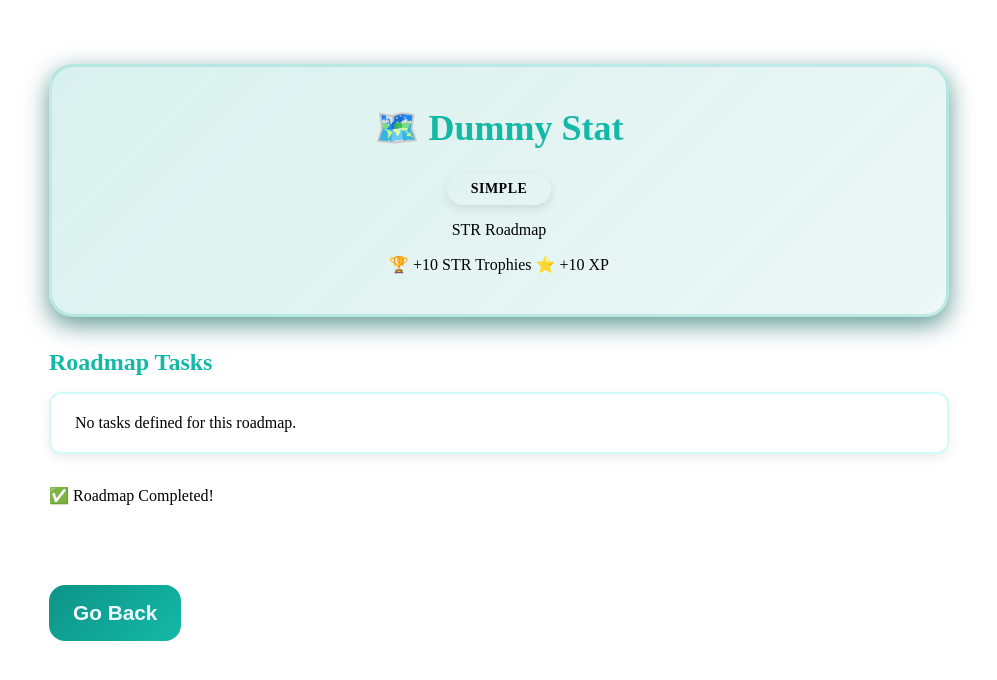
After one commit to PranavKrish07/Crescendo, a Django app: page /roadmap/1/ in a window 1280 px wide. The commit adds this page. Shown: the top 680 px of the page, without its empty margins (141-1138 px from the left). Run offline with Django 5.2, Linux system fonts and the light colour scheme; a user stored in the database is signed in; data comes from the database, SQL or seed files in the repository; both versions use the stored data as it was after the commit; some web fonts are replaced.

Commit message:
v1 prototype

```diff
--- a/crescendo/home/admin.py
+++ b/crescendo/home/admin.py
@@ -1,6 +1,9 @@
 from django.contrib import admin
-from .models import User_profile, List, Task
+from .models import User_profile, List, Task, StatQuest, UserQuestProgress, StatTask
 
 admin.site.register(User_profile)
 admin.site.register(List)
 admin.site.register(Task)
+admin.site.register(StatQuest)
+admin.site.register(UserQuestProgress)
+admin.site.register(StatTask)
--- a/crescendo/home/urls.py
+++ b/crescendo/home/urls.py
@@ -4,6 +4,8 @@ from . import views
 urlpatterns = [
     path('', views.index, name='index'),
     path('home/', views.home, name='home'),
+    path('start_roadmap/<int:quest_id>/', views.start_roadmap, name='start_roadmap'),
+    path('roadmap/<int:progress_id>/', views.open_roadmap, name='open_roadmap'),
     path('<str:quest_name>/', views.openQuest, name='open_quest'),
     path('delete/<int:quest_id>/', views.delete_quest, name='delete_quest'),
 ]
--- a/crescendo/home/views.py
+++ b/crescendo/home/views.py
@@ -1,7 +1,7 @@
 from django.http import HttpResponseRedirect, Http404
-from django.shortcuts import render
+from django.shortcuts import render, get_object_or_404, redirect
 from django.contrib.auth.decorators import login_required
-from .models import User_profile, List, Task
+from .models import User_profile, List, Task, UserQuestProgress, StatQuest, StatTask
 from .forms import ListForm, TaskForm
 from django.forms import modelformset_factory
 
@@ -10,7 +10,6 @@ checkboxformset = modelformset_factory(Task, fields=('is_completed',), extra=0)
 def index(request):
     if request.user.is_authenticated:
         return HttpResponseRedirect('/home/')
-
     return render(request, 'index.html')
 
 def calculate_threshold(level):
@@ -32,6 +31,7 @@ def calculate_rank(trophies):
 
 @login_required
 def home(request):
+    # --- 1. HANDLE FORM SUBMISSION ---
     user_profile = User_profile.objects.filter(user=request.user).first()
     if request.method == 'POST':
         listForm = ListForm(request.POST)
@@ -42,37 +42,56 @@ def home(request):
             return HttpResponseRedirect('/home/')
     else:
         listform = ListForm()
+
+    # --- 2. PROFILE CHECKS ---
     if not user_profile or not user_profile.is_quiz_completed:
         return HttpResponseRedirect('/quiz/1/')
 
+    # --- 3. LEVELING LOGIC ---
     current_level_threshold = calculate_threshold(user_profile.level)
     previous_level_threshold = calculate_threshold(user_profile.level - 1)
-    #Maximum xp of  the current level
+
     level_range = current_level_threshold - previous_level_threshold
-    # How much XP they have gained SINCE the last level
     xp_progress = user_profile.xp - previous_level_threshold
     xp_to_gain = level_range - xp_progress
 
     if user_profile.xp >= calculate_threshold(user_profile.level):
         user_profile.level += 1
         user_profile.save()
-    # trophies ranges
+
+    # --- 4. DATA FETCHING ---
+
+    # A. Manual Quests (Lists)
     Quests = List.objects.filter(user=request.user, is_completed=False)
     completed_quests = List.objects.filter(user=request.user, is_completed=True)
 
-    #Ranks - Mental Stats
+    # B. Stat Quests (Roadmaps)
+    # Get IDs of roadmaps the user has already accepted (Active or Completed)
+    started_quest_ids = UserQuestProgress.objects.filter(user=request.user).values_list('quest_id', flat=True)
+
+    # Available: Quests NOT in the started list
+    available_roadmaps = StatQuest.objects.exclude(id__in=started_quest_ids)
+
+    # Active: Quests in the started list that are NOT completed
+    # Added .select_related('quest') to boost performance
+    active_stat_quests = UserQuestProgress.objects.filter(
+        user=request.user,
+        is_completed=False
+    ).select_related('quest')
+
+    # --- 5. STAT CALCULATIONS ---
+    # Mental Stats
     int_rank = calculate_rank(user_profile.INT_trophies)
     per_rank = calculate_rank(user_profile.PER_trophies)
     wil_rank = calculate_rank(user_profile.WIL_trophies)
     cha_rank = calculate_rank(user_profile.CHA_trophies)
 
-    #Ranks - Physical Stats
+    # Physical Stats
     str_rank = calculate_rank(user_profile.STR_trophies)
     agi_rank = calculate_rank(user_profile.AGI_trophies)
     vit_rank = calculate_rank(user_profile.VIT_trophies)
     end_rank = calculate_rank(user_profile.END_trophies)
 
-    # Mental Stats List for template loop
     mental_stats = [
         {'name': 'Intelligence', 'rank': int_rank, 'trophies': user_profile.INT_trophies},
         {'name': 'Perception', 'rank': per_rank, 'trophies': user_profile.PER_trophies},
@@ -80,7 +99,6 @@ def home(request):
         {'name': 'Charisma', 'rank': cha_rank, 'trophies': user_profile.CHA_trophies},
     ]
 
-    # Physical Stats List for template loop
     physical_stats = [
         {'name': 'Strength', 'rank': str_rank, 'trophies': user_profile.STR_trophies},
         {'name': 'Agility', 'rank': agi_rank, 'trophies': user_profile.AGI_trophies},
@@ -88,15 +106,66 @@ def home(request):
         {'name': 'Endurance', 'rank': end_rank, 'trophies': user_profile.END_trophies},
     ]
 
-    return render(request, 'home.html', {'user_details': user_profile,
-                                         'level_range': level_range,
-                                         'xp_progress': xp_progress,
-                                         'xp_to_gain': xp_to_gain,
-                                         'Quests': Quests,
-                                         'completed_quests': completed_quests,
-                                         'listform': listform,
-                                         'mental_stats': mental_stats,
-                                         'physical_stats': physical_stats})
+    return render(request, 'home.html', {
+        'user_details': user_profile,
+        'level_range': level_range,
+        'xp_progress': xp_progress,
+        'xp_to_gain': xp_to_gain,
+        'Quests': Quests,
+        'completed_quests': completed_quests,
+        'listform': listform,
+        'mental_stats': mental_stats,
+        'physical_stats': physical_stats,
+        'available_roadmaps': available_roadmaps,
+        'active_roadmaps': active_stat_quests
+    })
+
+@login_required
+def start_roadmap(request, quest_id):
+    """
+    Accepts a predefined StatQuest and creates a UserQuestProgress record.
+    """
+    quest_template = get_object_or_404(StatQuest, id=quest_id)
+    # Create the link between this user and the predefined roadmap
+    UserQuestProgress.objects.get_or_create(user=request.user, quest=quest_template)
+    return redirect('home')
+
+@login_required
+def open_roadmap(request, progress_id):
+    """
+    Display the predefined tasks for a roadmap the user has started.
+    """
+    progress = get_object_or_404(
+        UserQuestProgress.objects.select_related('quest'),
+        id=progress_id,
+        user=request.user
+    )
+    quest = progress.quest
+    tasks = StatTask.objects.filter(quest=quest)
+
+    # Completion logic: if user marks roadmap complete
+    if request.method == 'POST' and 'complete_roadmap' in request.POST:
+        if not progress.is_completed:
+            progress.is_completed = True
+            progress.save()
+
+            # Award XP and Trophies
+            profile = request.user.user_profile
+            profile.xp += quest.xp_reward
+
+            # Award trophies to the correct stat field
+            trophy_field = f"{quest.category}_trophies"
+            current_trophies = getattr(profile, trophy_field, 0)
+            setattr(profile, trophy_field, current_trophies + quest.trophy_reward)
+            profile.save()
+
+            return redirect('home')
+
+    return render(request, 'openRoadmap.html', {
+        'progress': progress,
+        'quest': quest,
+        'tasks': tasks,
+    })
 
 @login_required
 def delete_quest(request, quest_id):
@@ -108,13 +177,17 @@ def delete_quest(request, quest_id):
 
 @login_required
 def openQuest(request, quest_name):
+    # NOTE: This view currently only handles Manual Lists.
+    # We will need a separate view (e.g., openStatQuest) for the roadmaps later.
     quest = List.objects.filter(name=quest_name, user=request.user).first()
     if not quest:
         raise Http404("Quest not found")
+
     quest_tasks = Task.objects.filter(list=quest)
     completed_tasks = quest_tasks.filter(is_completed=True).count()
     total_tasks = quest_tasks.count()
 
+    # Dynamic Difficulty Logic
     if total_tasks <= 5:
         xp_gain = 10
         difficulty = 'Simple'
@@ -131,17 +204,20 @@ def openQuest(request, quest_name):
         xp_gain = 100
         difficulty = 'Extreme'
 
+    # Update difficulty if it changed
     if quest.difficulty != difficulty:
         quest.difficulty = difficulty
         quest.save()
 
+    # Completion Logic (One-time XP award)
     if total_tasks > 0 and completed_tasks == total_tasks and not quest.is_completed:
         quest.is_completed = True
         quest.save()
         profile = request.user.user_profile
         profile.xp += xp_gain
         profile.save()
-    #forms
+
+    # Forms Handling
     taskForm = TaskForm()
     formset = checkboxformset(queryset=quest_tasks)
 
@@ -160,4 +236,12 @@ def openQuest(request, quest_name):
                 formset.save()
                 return HttpResponseRedirect(f"/{quest.name}/")
 
-    return render(request, 'openQuest.html', {'quest_tasks': quest_tasks, 'quest_name': quest.name, 'taskForm':taskForm, 'formset': formset, 'completed_tasks': completed_tasks, 'total_tasks': total_tasks, 'difficulty': difficulty})
+    return render(request, 'openQuest.html', {
+        'quest_tasks': quest_tasks,
+        'quest_name': quest.name,
+        'taskForm': taskForm,
+        'formset': formset,
+        'completed_tasks': completed_tasks,
+        'total_tasks': total_tasks,
+        'difficulty': difficulty
+    })
--- a/crescendo/templates/home.html
+++ b/crescendo/templates/home.html
@@ -47,7 +47,9 @@
           <button type="submit">Add Quest</button>
         </form>
       </details>
+      {% endif %}
     </div>
+      {% if Quests.count != 0 or active_roadmaps %}
       {% for quest in Quests %}
       <div class="quest-card">
         <div>
@@ -60,10 +62,19 @@
         </form>
         </div>
         <button class="open-btn" onclick="window.location.href = '/{{ quest.name }}/'">open</button>
+        <p class="quest-date">{{ quest.created_at|date:"M d, Y" }}</p>
+      </div>
+      {% endfor %}
+      {% for roadmap in active_roadmaps %}
+      <div class="quest-card">
+        <div>
+          <h2>🗺️ {{ roadmap.quest.name }}</h2>
+          <span class="roadmap-badge">{{ roadmap.quest.category }} Roadmap</span>
+        </div>
+        <button class="open-btn" onclick="window.location.href='{% url 'open_roadmap' roadmap.id %}'">Open</button>
       </div>
       {% endfor %}
     {% else %}
-    </div>
       <div class="empty">
         <p>No active quests available. Click to add new quest</p>
         <details class="dropdown">
@@ -95,6 +106,18 @@
         <button class="open-btn" onclick="window.location.href = '/{{ quest.name }}/'">open</button>
       </div>
       {% endfor %}
+      <h1 class="stat-heading">Available Roadmaps</h1>
+<div class="roadmap-container">
+    {% for roadmap in available_roadmaps %}
+    <div class="stat-card">
+        <h2>{{ roadmap.name }}</h2>
+        <p>Reward: {{ roadmap.xp_reward }} XP | +{{ roadmap.trophy_reward }} {{ roadmap.category }}</p>
+        <button class="open-btn" onclick="window.location.href='{% url 'start_roadmap' roadmap.id %}'">
+            Start Roadmap
+        </button>
+    </div>
+    {% endfor %}
+</div>
   </section>
   <section class="stats-section">
     <h1 class="stat-heading">Stats</h1>
--- a/crescendo/templates/index.html
+++ b/crescendo/templates/index.html
@@ -29,8 +29,8 @@
             <p>Stop guessing how to improve. <br> Crescendo provides a gamified roadmap to level up your mental and physical stats, <br> turning every completed task into earned Trophies and XP. Track your ascent, master your mind, and build lasting habits with the only personal growth app you'll ever need.</p>
             <button onclick="window.location.href='auth/signup';">Get Started for free</button>
         </div>
-        <div>
-            <img src="https://i.ibb.co/RG0KChRS/Gemini-Generated-Image-flpqbbflpqbbflpq-removebg-preview.png" class="ui-image" alt="Gemini-Generated-Image-flpqbbflpqbbflpq-removebg-preview" border="0">
+        <div class="ui-image-container">
+            <img src="{% static 'images/Gemini_Generated_Image_flpqbbflpqbbflpq-removebg-preview.png' %}" class="ui-image" alt="Gemini-Generated-Image-flpqbbflpqbbflpq-removebg-preview" border="0">
         </div>
     </section>
     <section class="what-do-you-need">
--- /dev/null
+++ b/crescendo/templates/openRoadmap.html
@@ -0,0 +1,50 @@
+{% extends "home.html" %}
+{% block title %}Crescendo - Roadmap{% endblock title %}
+{% block content %}
+<div class="quest-detail-container">
+    <div class="quest-header-section">
+        <h1 class="quest-title">🗺️ {{ quest.name }}</h1>
+        <div class="quest-meta">
+            <span class="difficulty-badge difficulty-{{ quest.difficulty|lower }}">{{ quest.difficulty }}</span>
+            <span class="roadmap-badge">{{ quest.category }} Roadmap</span>
+            <div class="reward-info">
+                <span>🏆 +{{ quest.trophy_reward }} {{ quest.category }} Trophies</span>
+                <span>⭐ +{{ quest.xp_reward }} XP</span>
+            </div>
+        </div>
+    </div>
+
+    <div class="tasks-section">
+        <h3 class="section-heading">Roadmap Tasks</h3>
+        <ul class="checkpoints pending-tasks">
+            {% for task in tasks %}
+            <li class="task-item">
+                <label class="task-label">
+                    <span class="task-text">{{ task.task }}</span>
+                </label>
+            </li>
+            {% empty %}
+            <li class="task-item">
+                <span class="task-text">No tasks defined for this roadmap.</span>
+            </li>
+            {% endfor %}
+        </ul>
+    </div>
+
+    {% if not progress.is_completed %}
+    <form method="POST" class="complete-roadmap-form">
+        {% csrf_token %}
+        <button type="submit" name="complete_roadmap" class="complete-btn"
+                onclick="return confirm('Complete this roadmap and claim rewards?');">
+            ✅ Complete Roadmap & Claim Rewards
+        </button>
+    </form>
+    {% else %}
+    <div class="completed-notice">
+        <p>✅ Roadmap Completed!</p>
+    </div>
+    {% endif %}
+
+    <a href="/home/"><button class="go-back">Go Back</button></a>
+</div>
+{% endblock content %}
```
Also changed, not shown: crescendo/home/models.py (+33 -0 lines), crescendo/static/CSS/style.css (+39 -0 lines), crescendo/db.sqlite3, crescendo/home/migrations/0003_statquest_userquestprogress.py (added), crescendo/home/migrations/0004_stattask.py (added), crescendo/home/migrations/0005_remove_stattask_is_completed_stattask_task.py (added), crescendo/home/migrations/0006_userstattaskprogress.py (added).
